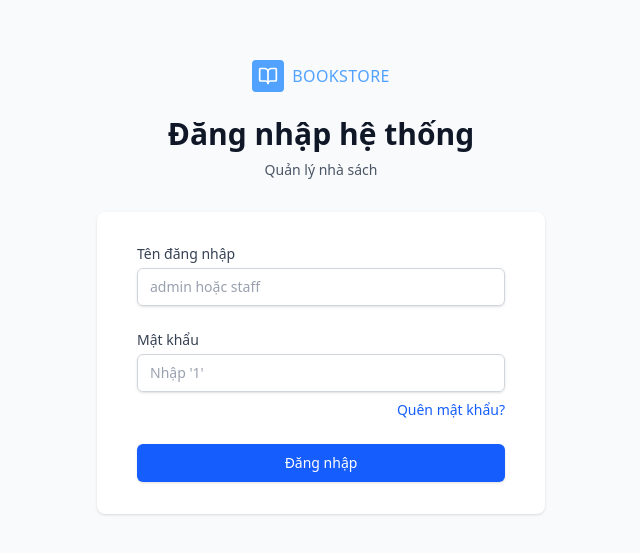
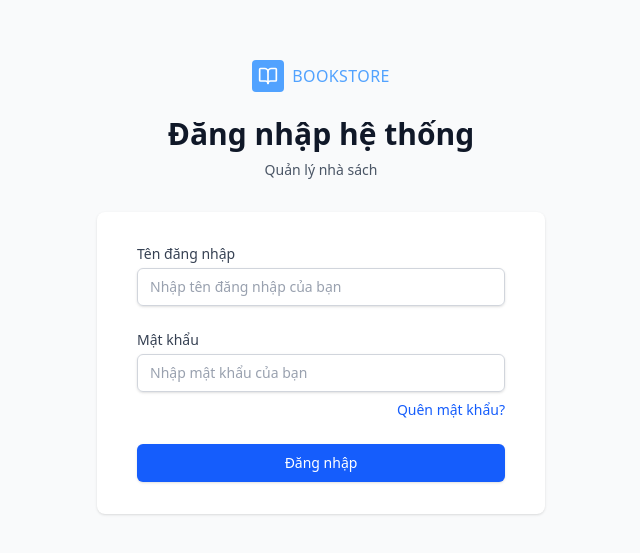
Before and after one commit to tienthanhnguyen331/bookstore-management-group10, a React (Vite) app in the folder client/: page /login in a window 1280 px wide. Shown: the part 113-666 px from the top of the page, without its empty margins (319-959 px from the left). Built offline with nearby package versions, Linux system fonts and the light colour scheme.

Commit message:
Fix handleSaveEntry is not a function

```diff
--- a/client/src/components/EntryFormTable.jsx
+++ b/client/src/components/EntryFormTable.jsx
@@ -47,17 +47,13 @@ export function EntryFormTable({
             // POST to API
             await createImportReceipt(payload);
 
-            // Convert to history format for UI
-            const newHistory = {
-                id: history[history.length - 1]?.id + 1 || 1,
-                date: formatDate(selectedDate),
-                bookTypes: entries.length,
-                totalQuantity: entries.reduce((sum, e) => sum + e.quantity, 0),
-                bookList: [...entries],
-            };
+            // Clear entries after successful save
+            setEntries([]);
+            setSuccess(true);
 
-            handleSaveEntry(newHistory);
-            setSuccess(true);
+            if (typeof handleSaveEntry === 'function') {
+                handleSaveEntry();
+            }
         } catch (err) {
             console.error("Error saving import receipt:", err);
             setError(err.response?.data?.message || "Không thể lưu phiếu nhập");
--- a/client/src/pages/LoginPage.jsx
+++ b/client/src/pages/LoginPage.jsx
@@ -70,7 +70,7 @@ function LoginPage() {
                                     value={username}
                                     onChange={(e) => setUsername(e.target.value)}
                                     className="appearance-none block w-full px-3 py-2 border border-gray-300 rounded-md shadow-sm placeholder-gray-400 focus:outline-none focus:ring-blue-500 focus:border-blue-500 sm:text-sm"
-                                    placeholder="admin hoặc staff"
+                                    placeholder="Nhập tên đăng nhập của bạn"
                                 />
                             </div>
                         </div>
@@ -88,7 +88,7 @@ function LoginPage() {
                                     value={password}
                                     onChange={(e) => setPassword(e.target.value)}
                                     className="appearance-none block w-full px-3 py-2 border border-gray-300 rounded-md shadow-sm placeholder-gray-400 focus:outline-none focus:ring-blue-500 focus:border-blue-500 sm:text-sm"
-                                    placeholder="Nhập '1'"
+                                    placeholder="Nhập mật khẩu của bạn"
                                 />
                             </div>
                             <div className="flex items-center justify-end mt-2">
```
